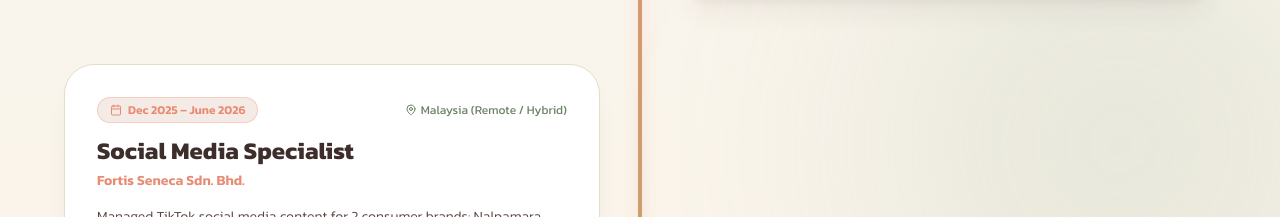
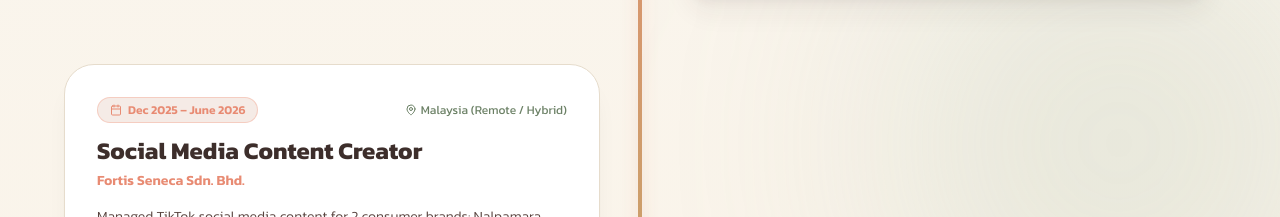
Before and after one commit to Braneee/portofolio-ardhia, a Next.js app: page / in a window 1280 px wide. Shown: the part 2400-2617 px from the top of the page. Built offline with nearby package versions, Linux system fonts and the light colour scheme.

Commit message:
fix: update Fortis Seneca role title to Social Media Content Creator and update CV PDF

```diff
--- a/src/data/experience.ts
+++ b/src/data/experience.ts
@@ -20,7 +20,7 @@ export const experienceData: ExperienceItem[] = [
   },
   {
     id: "exp-2",
-    role: "Social Media Specialist",
+    role: "Social Media Content Creator",
     company: "Fortis Seneca Sdn. Bhd.",
     companyUrl: "https://www.linkedin.com/in/ardhianurul",
     location: "Malaysia (Remote / Hybrid)",
```
Also changed, not shown: 2 other files (tests, documents, lock files or other folders).
